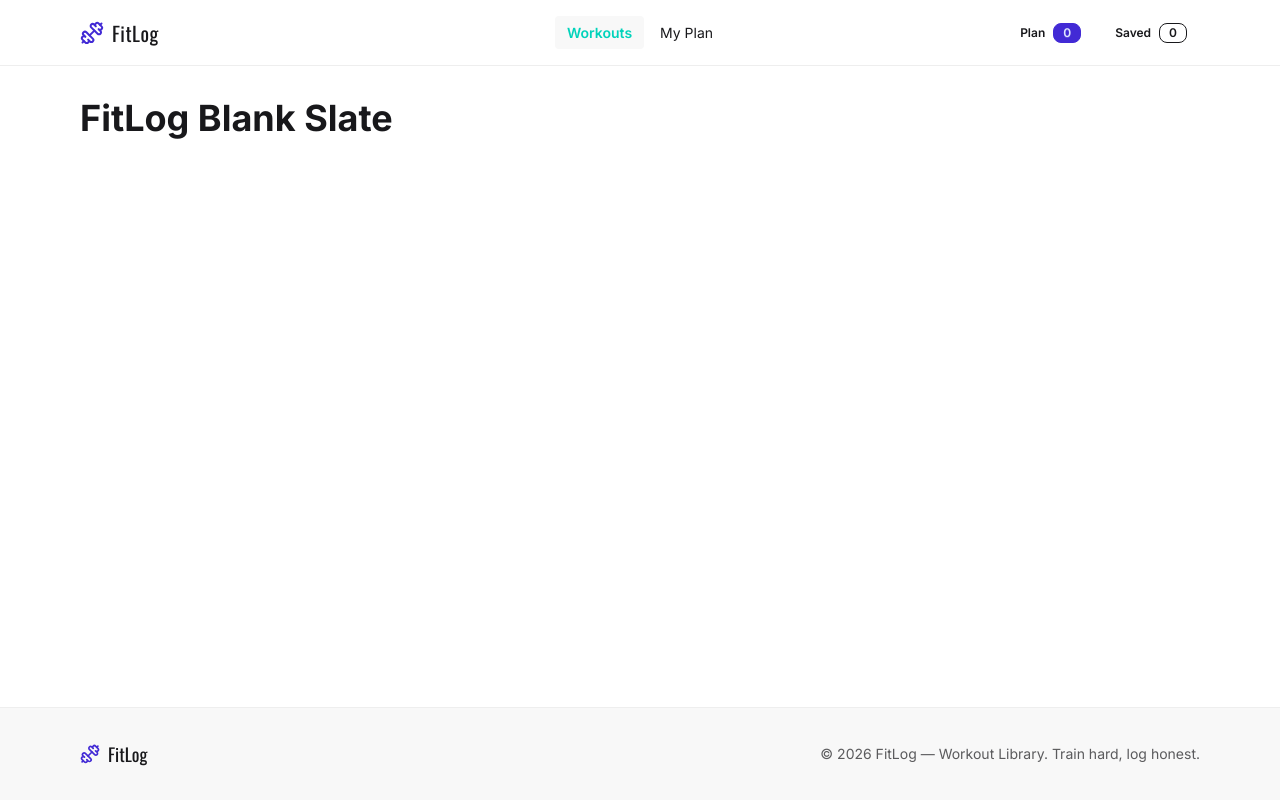
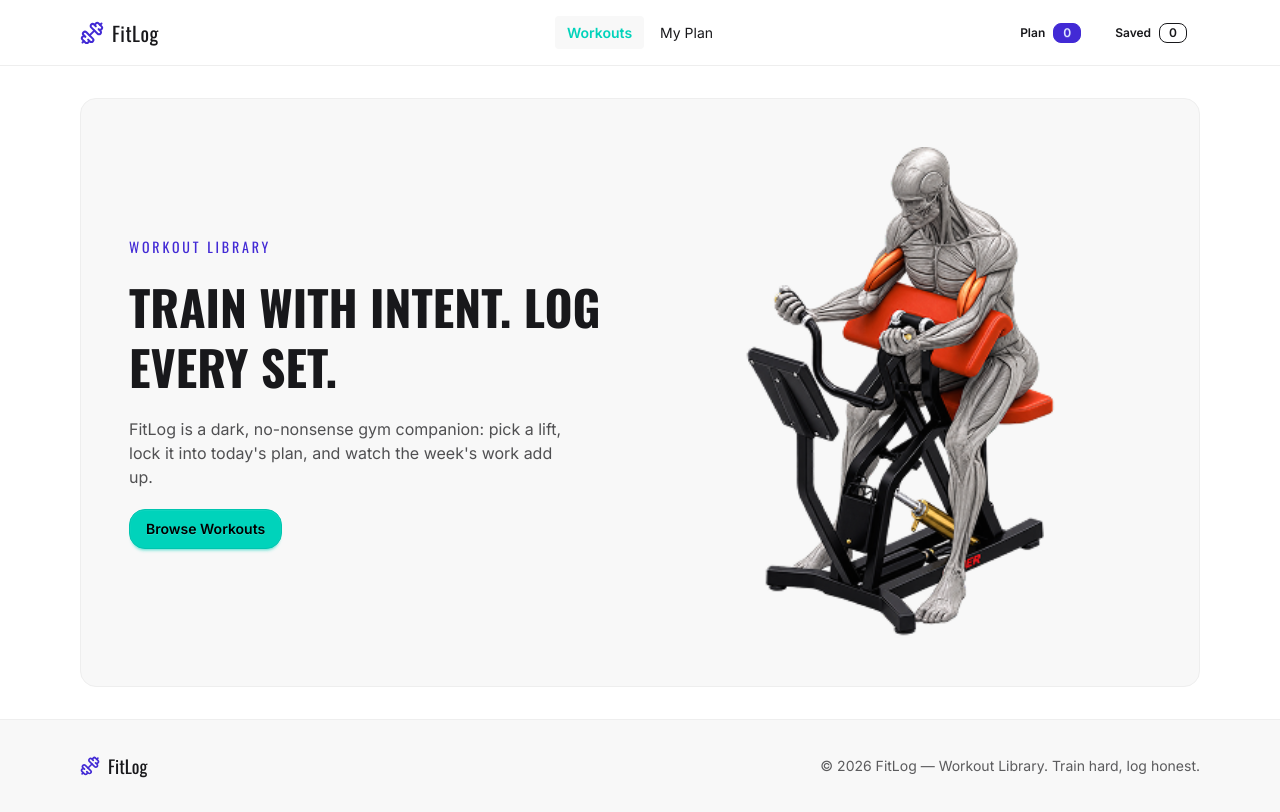
Before and after one commit to Srabon-bot/Assignment-6-, a Next.js app: page / in a window 1280 px wide. Built offline with nearby package versions, Linux system fonts and the light colour scheme.

Commit message:
built home page hero section and imported project assets

```diff
--- a/src/app/page.tsx
+++ b/src/app/page.tsx
@@ -1,7 +1,9 @@
+import Hero from "../components/homepage/Hero";
+
 const Home = () => {
   return (
-    <div>
-      <h1 className="text-4xl font-bold">FitLog Blank Slate</h1>
+    <div className="space-y-12">
+      <Hero />
     </div>
   );
 };
--- /dev/null
+++ b/src/components/homepage/Hero.tsx
@@ -0,0 +1,35 @@
+import Image from "next/image";
+import Link from "next/link";
+
+const Hero = () => {
+  return (
+    <section className="grid items-center gap-10 rounded-2xl border border-base-300 bg-base-200 p-8 lg:grid-cols-2 lg:p-12">
+      <div className="space-y-5">
+        <p className="font-heading text-sm tracking-[0.2em] text-primary uppercase">
+          Workout Library
+        </p>
+        <h1 className="text-4xl font-bold leading-tight sm:text-5xl uppercase font-heading">
+          Train with intent. Log every set.
+        </h1>
+        <p className="max-w-md text-base-content/75">
+          FitLog is a dark, no-nonsense gym companion: pick a lift, lock it into today&apos;s plan, and watch the week&apos;s work add up.
+        </p>
+        <Link href="#library" className="btn btn-accent rounded-2xl text-black">
+          Browse Workouts
+        </Link>
+      </div>
+      <div className="relative flex w-full justify-center lg:justify-end">
+        <Image
+          src="/banner.png"
+          alt="Gym Illustration"
+          width={500}
+          height={400}
+          className="object-contain"
+          priority
+        />
+      </div>
+    </section>
+  );
+};
+
+export default Hero;
```
Also changed, not shown: public/banner.png (added), public/logo.png (added).
